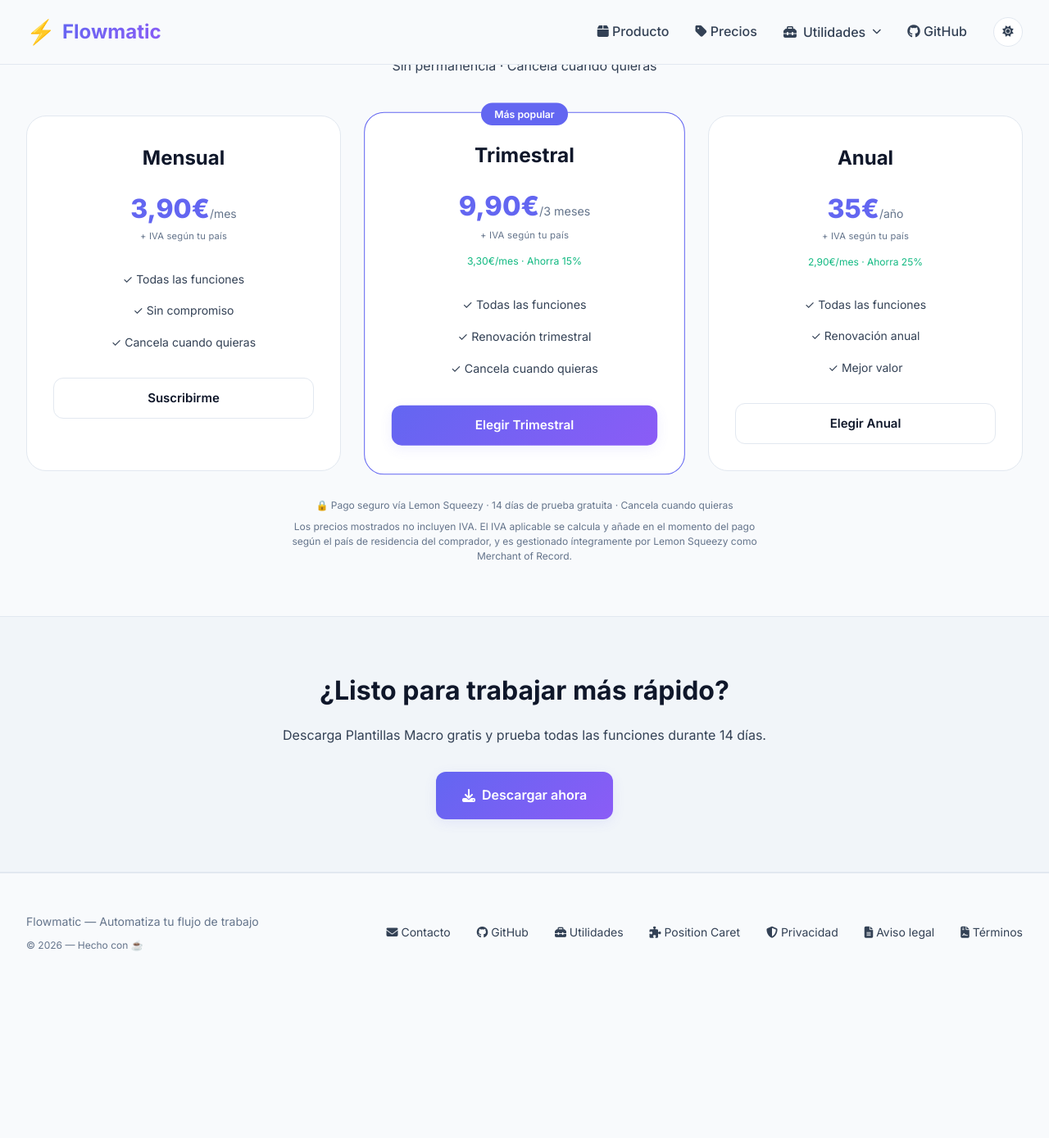
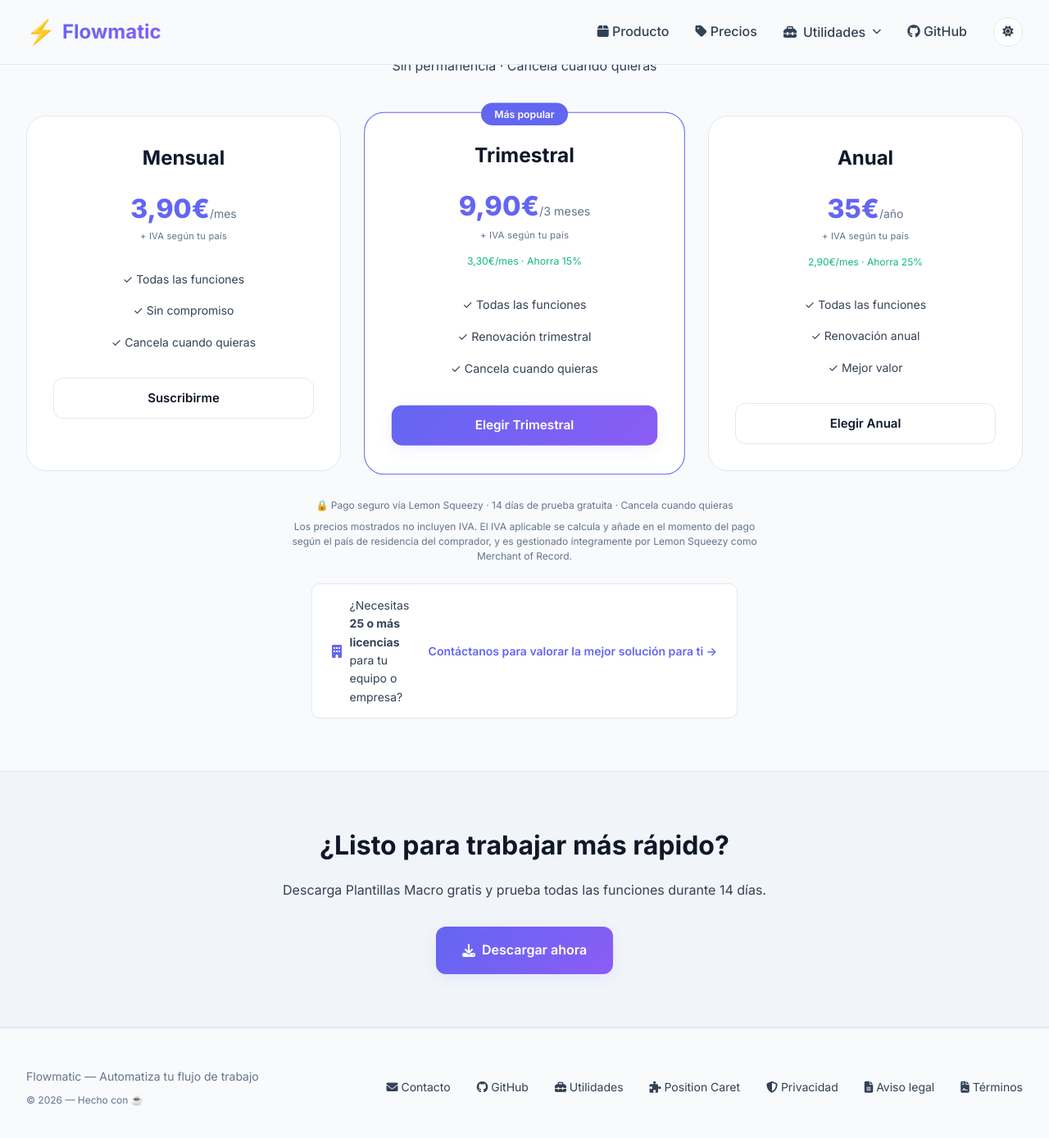
Before and after one commit to flowmaticc/flowmaticc.github.io, a Jekyll site: the page built from index.html, in a window 1280 px wide and 1400 px high, scrolled down 3229 px. Shown: the top 1389 px of the window at 82% size. Built offline with Jekyll 4.4.1, drawn with Linux system fonts in a browser that asks for light colours; before the commit the page ends 4440 px from its top, so only the background shows below that.

Commit message:
Update index.html

```diff
--- a/index.html
+++ b/index.html
@@ -360,6 +360,37 @@ extra_js: |
   margin-right: auto;
   line-height: 1.5;
 }
+.pricing-volume {
+  display: flex;
+  align-items: center;
+  justify-content: center;
+  gap: 0.6rem;
+  margin-top: 1.5rem;
+  padding: 0.9rem 1.5rem;
+  background: var(--bg-card);
+  border: 1px solid var(--border);
+  border-radius: 10px;
+  max-width: 520px;
+  margin-left: auto;
+  margin-right: auto;
+  font-size: 0.875rem;
+  color: var(--text-secondary);
+}
+.pricing-volume i {
+  color: var(--accent);
+  font-size: 1rem;
+  flex-shrink: 0;
+}
+.pricing-volume a {
+  color: var(--accent);
+  text-decoration: none;
+  font-weight: 600;
+  white-space: nowrap;
+}
+.pricing-volume a:hover { text-decoration: underline; }
+@media (max-width: 560px) {
+  .pricing-volume { flex-direction: column; text-align: center; gap: 0.4rem; }
+}
 </style>
 
 
@@ -409,6 +440,12 @@ extra_js: |
     </div>
     <p class="pricing-note">🔒 Pago seguro vía Lemon Squeezy · 14 días de prueba gratuita · Cancela cuando quieras</p>
     <p class="pricing-note pricing-note--tax">Los precios mostrados no incluyen IVA. El IVA aplicable se calcula y añade en el momento del pago según el país de residencia del comprador, y es gestionado íntegramente por Lemon Squeezy como Merchant of Record.</p>
+
+    <div class="pricing-volume">
+      <i class="fas fa-building"></i>
+      <span>¿Necesitas <strong>25 o más licencias</strong> para tu equipo o empresa?</span>
+      <a href="mailto:gestiona.optimiza@gmail.com?subject=Consulta%20licencias%20volumen%20(%2B25)">Contáctanos para valorar la mejor solución para ti →</a>
+    </div>
   </div>
 </section>
 
```
